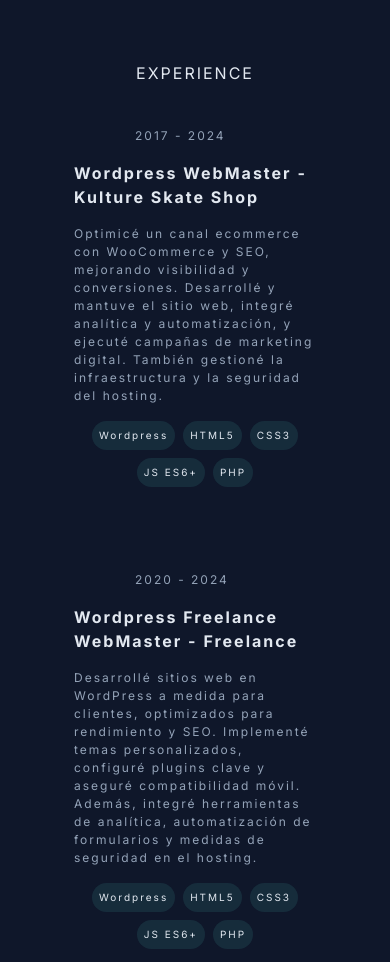
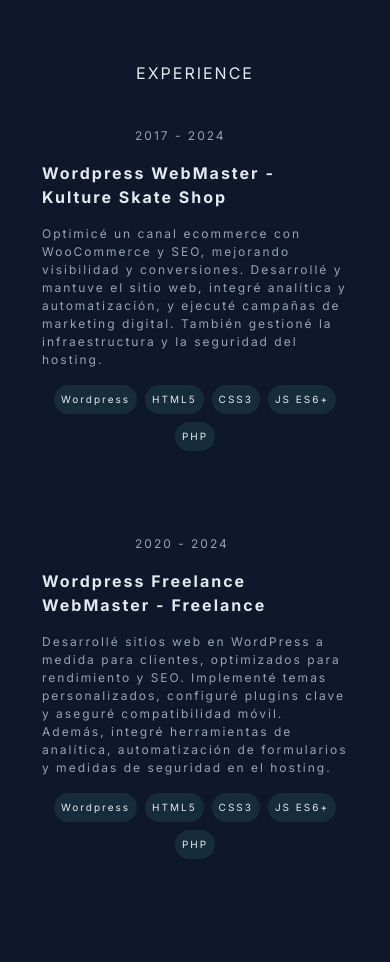
Before and after one commit to JJandula/Proyecto-Componentes, a website built with Vite: page components/index.html in a window 390 px wide. Shown: the part 979-1941 px from the top of the page. Built offline with nearby package versions, Linux system fonts and the light colour scheme.

Commit message:
style: borders mobile

```diff
--- a/components/src/components/Experience/Experience.css
+++ b/components/src/components/Experience/Experience.css
@@ -71,7 +71,7 @@
     flex-direction: column;
     margin-top: 1rem;
     gap: 1rem;
-    margin: 2rem 4rem;
+    margin: 2rem 2rem;
   }
   .ExpDescription {
     max-width: none;
```
